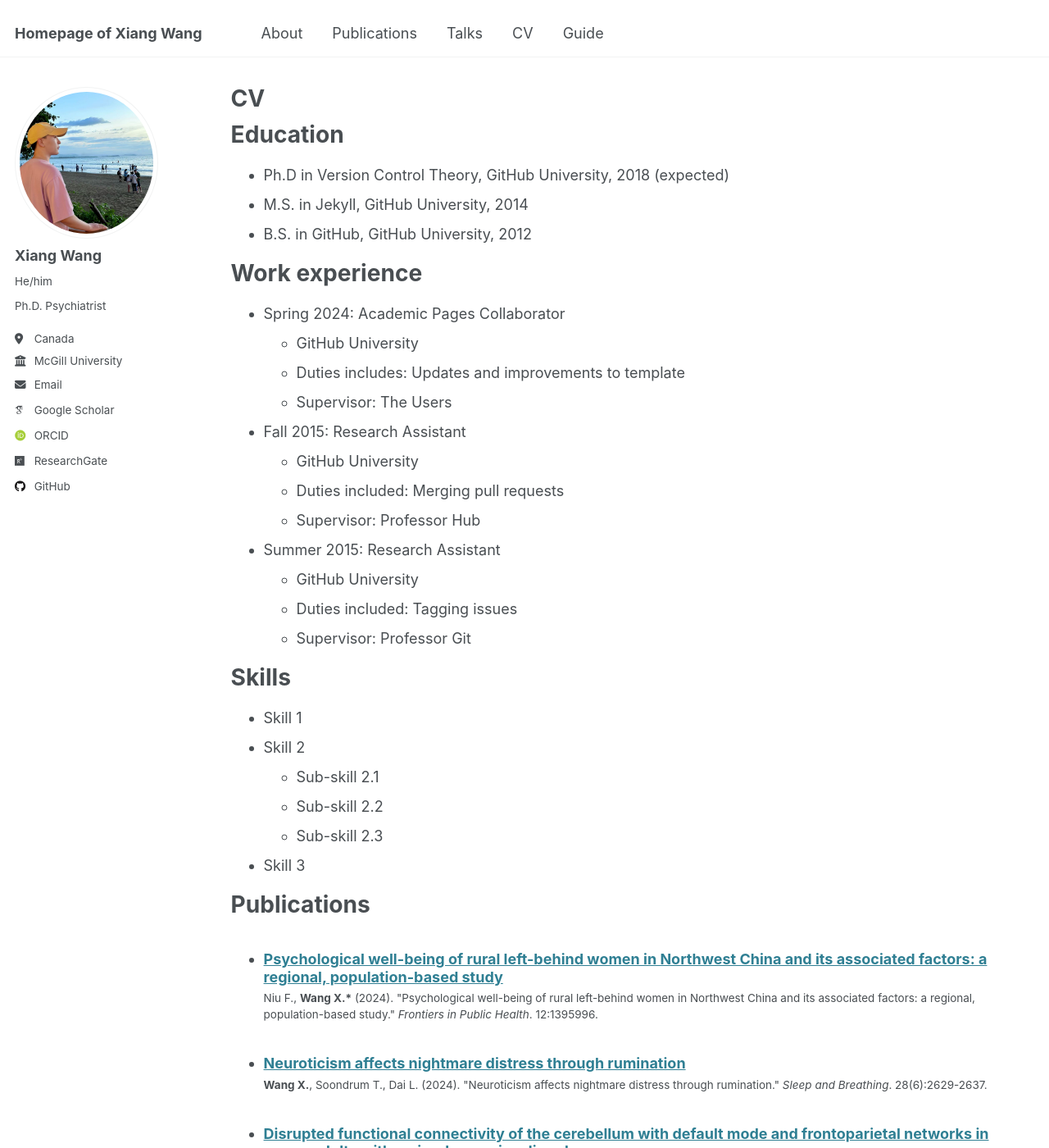
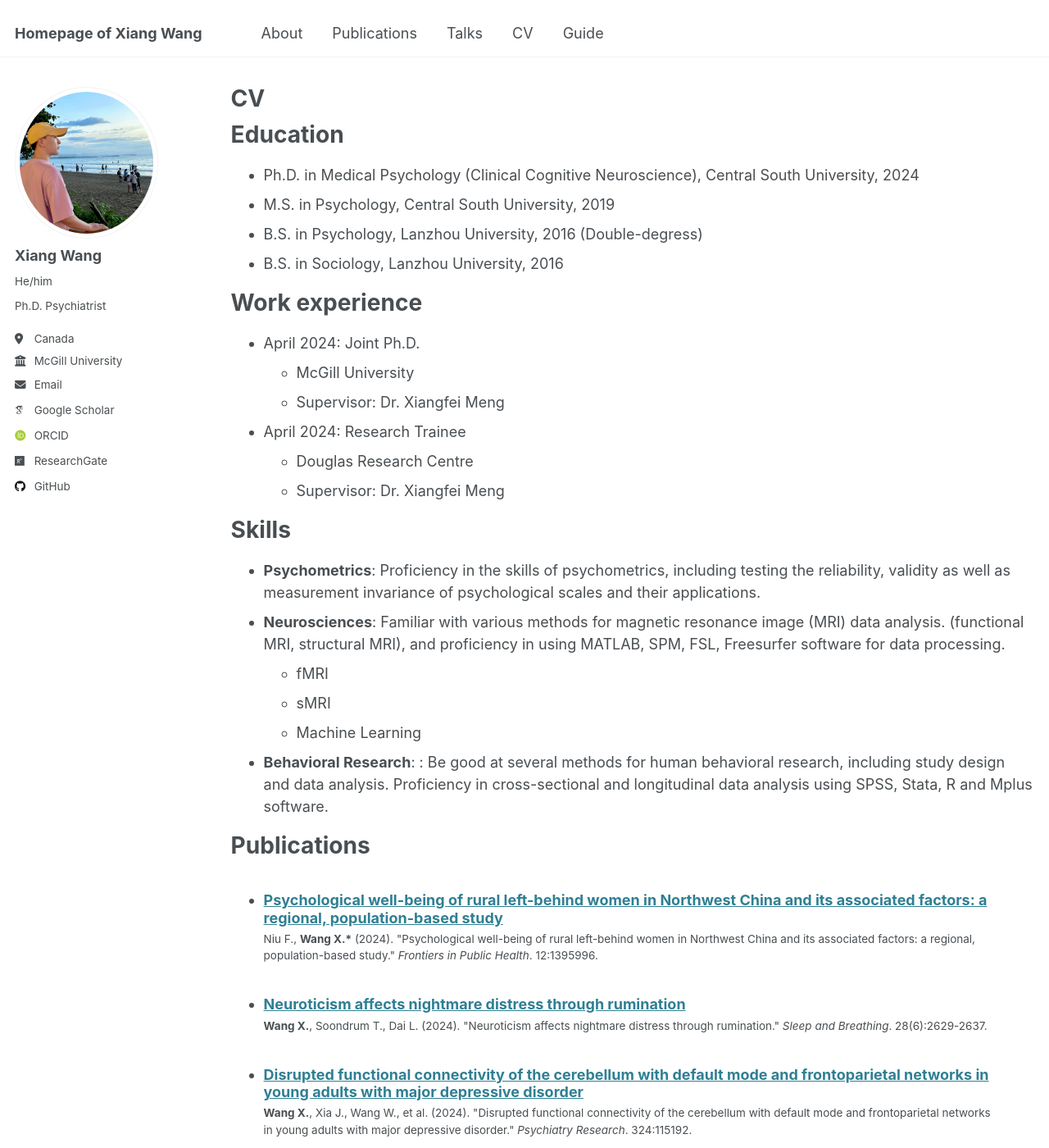
Before and after one commit to Xiang-Wangs/xiang-wangs.github.io, a Jekyll site: the page built from _pages/cv.md, in a window 1280 px wide and 1400 px high. Shown: the whole window at 82% size. Built offline with Jekyll 4.4.1, drawn with Linux system fonts in a browser that asks for light colours; some web fonts are replaced.

Commit message:
Update cv.md

```diff
--- a/_pages/cv.md
+++ b/_pages/cv.md
@@ -12,35 +12,29 @@ redirect_from:
 
 Education
 ======
-* Ph.D in Version Control Theory, GitHub University, 2018 (expected)
-* M.S. in Jekyll, GitHub University, 2014
-* B.S. in GitHub, GitHub University, 2012
+* Ph.D. in Medical Psychology (Clinical Cognitive Neuroscience), Central South University, 2024
+* M.S. in Psychology, Central South University, 2019
+* B.S. in Psychology, Lanzhou University, 2016 (Double-degress)
+* B.S. in Sociology, Lanzhou University, 2016
 
 Work experience
 ======
-* Spring 2024: Academic Pages Collaborator
-  * GitHub University
-  * Duties includes: Updates and improvements to template
-  * Supervisor: The Users
+* April 2024: Joint Ph.D.
+  * McGill University
+  * Supervisor: Dr. Xiangfei Meng
 
-* Fall 2015: Research Assistant
-  * GitHub University
-  * Duties included: Merging pull requests
-  * Supervisor: Professor Hub
-
-* Summer 2015: Research Assistant
-  * GitHub University
-  * Duties included: Tagging issues
-  * Supervisor: Professor Git
+* April 2024: Research Trainee
+  * Douglas Research Centre
+  * Supervisor: Dr. Xiangfei Meng
 
 Skills
 ======
-* Skill 1
-* Skill 2
-  * Sub-skill 2.1
-  * Sub-skill 2.2
-  * Sub-skill 2.3
-* Skill 3
+* <strong>Psychometrics</strong>: Proficiency in the skills of psychometrics, including testing the reliability, validity as well as measurement invariance of psychological scales and their applications.
+* <strong>Neurosciences</strong>: Familiar with various methods for magnetic resonance image (MRI) data analysis. (functional MRI, structural MRI), and proficiency in using MATLAB, SPM, FSL, Freesurfer software for data processing.
+  * fMRI
+  * sMRI
+  * Machine Learning
+* <strong>Behavioral Research</strong>: : Be good at several methods for human behavioral research, including study design and data analysis. Proficiency in cross-sectional and longitudinal data analysis using SPSS, Stata, R and Mplus software.
 
 Publications
 ======
```
